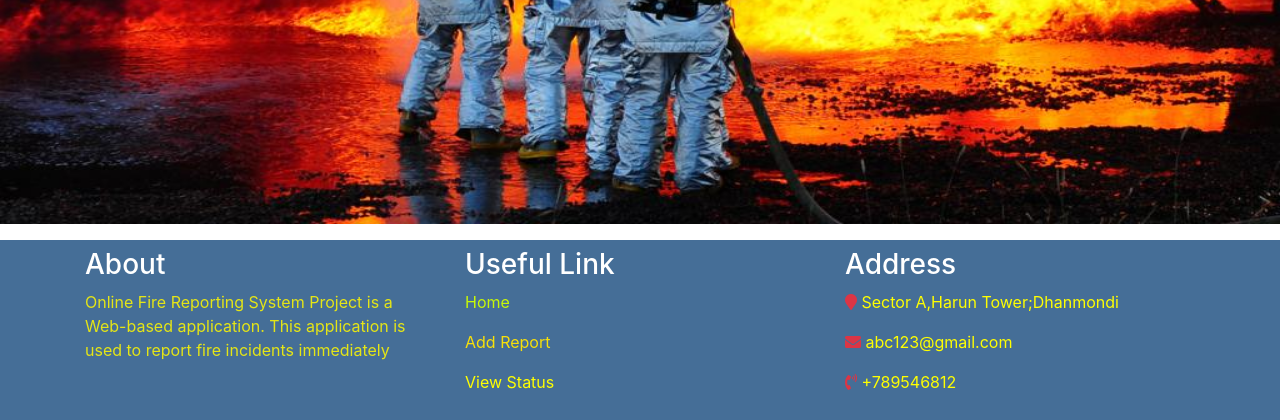
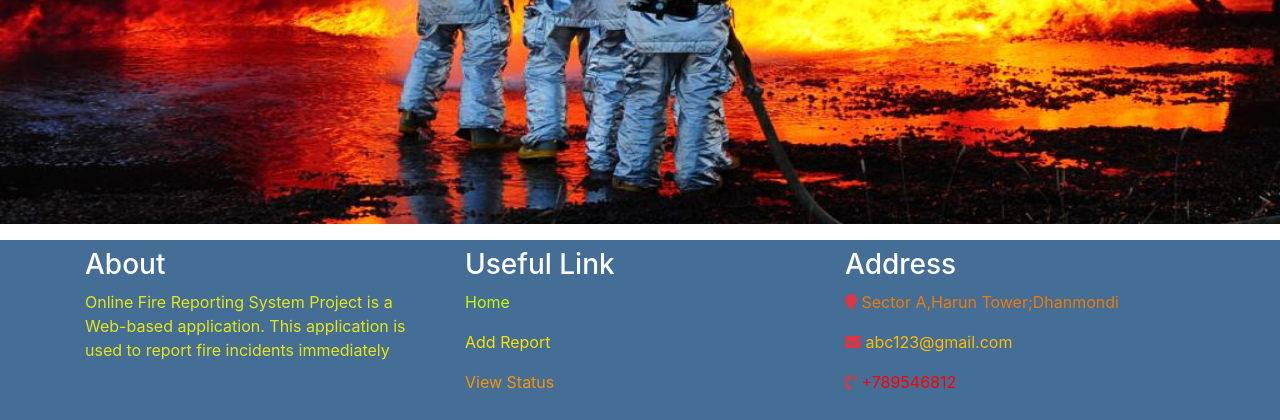
Before and after one commit to Fire-Fighter-Service/Fire-Fighter-project, a Django app: page / in a window 1280 px wide. Shown: the part 492-912 px from the top of the page. Run offline with Django 3.2, Linux system fonts and the light colour scheme; some libraries are stand-ins or nearby versions.

Commit message:
Update footer.html

```diff
--- a/OnlineFire_ReportingSystem/firereport/templates/footer.html
+++ b/OnlineFire_ReportingSystem/firereport/templates/footer.html
@@ -12,14 +12,14 @@
                 <h3 class="text-white">Useful Link</h3>
                 <p><a href="{% url 'index' %}" style="color: rgb(200, 248, 6); font-size : 16px">Home</a></p>
                 <p><a href="{% url 'reporting' %}" style="color: rgb(248, 224, 9); font-size : 16px">Add Report</a></p>
-                <p><a href="{% url 'viewStatus' %}" style="color: yellow; font-size : 16px">View Status</a></p>
+                <p><a href="{% url 'viewStatus' %}" style="color: rgb(246, 147, 10); font-size : 16px">View Status</a></p>
             </div>
 
             <div class="col-md-4 mt-2">
                 <h3 class="text-white">Address</h3>
-                <p style="color: yellow; font-size : 16px"><i class="fa fa-map-marker text-danger"></i> Sector A,Harun Tower;Dhanmondi </p>
-                <p style="color: yellow; font-size : 16px"><i class="fa fa-envelope text-danger"></i> abc123@gmail.com </p>
-                <p style="color: yellow; font-size : 16px"><i class="fas fa-phone-volume text-danger"></i> +789546812</p>
+                <p style="color: rgb(237, 122, 7); font-size : 16px"><i class="fa fa-map-marker text-danger"></i> Sector A,Harun Tower;Dhanmondi </p>
+                <p style="color: rgb(255, 187, 0); font-size : 16px"><i class="fa fa-envelope text-danger"></i> abc123@gmail.com </p>
+                <p style="color: rgb(255, 0, 0); font-size : 16px"><i class="fas fa-phone-volume text-danger"></i> +789546812</p>
             </div>
 
         </div>
```
